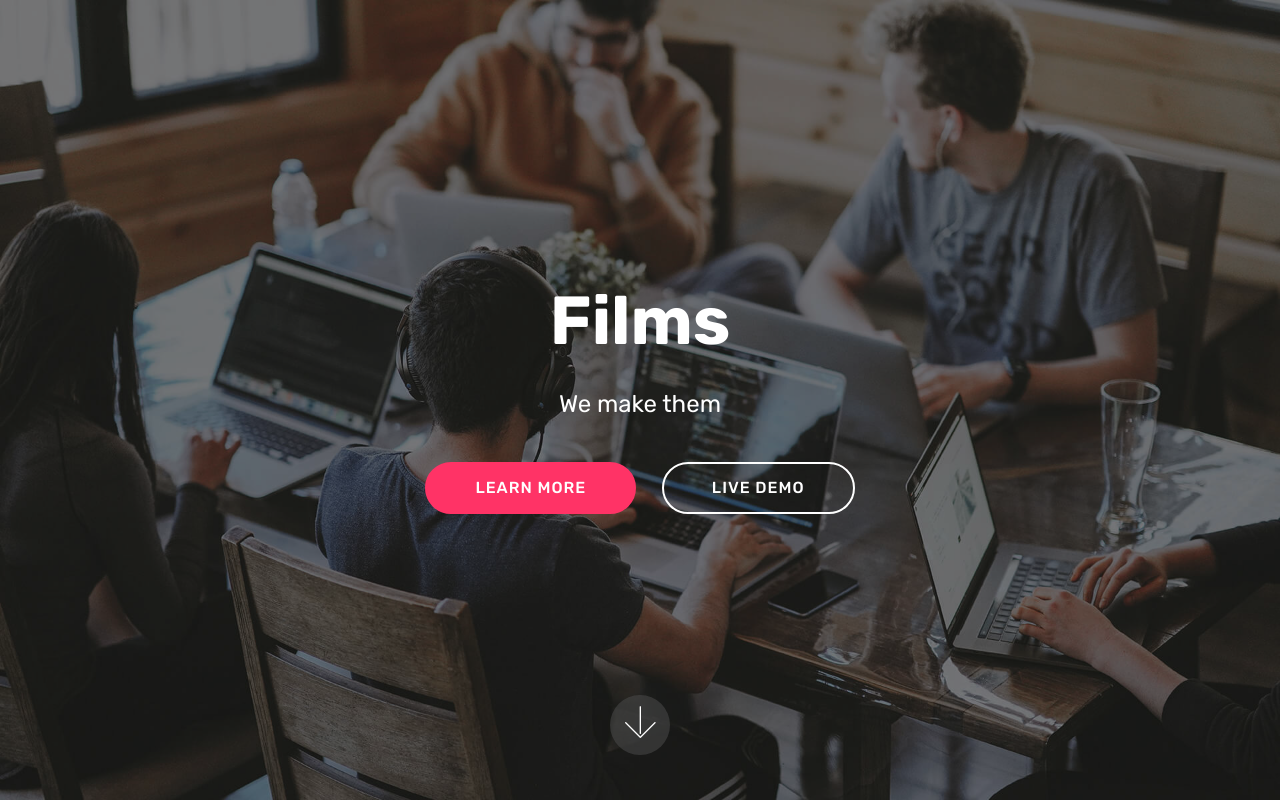
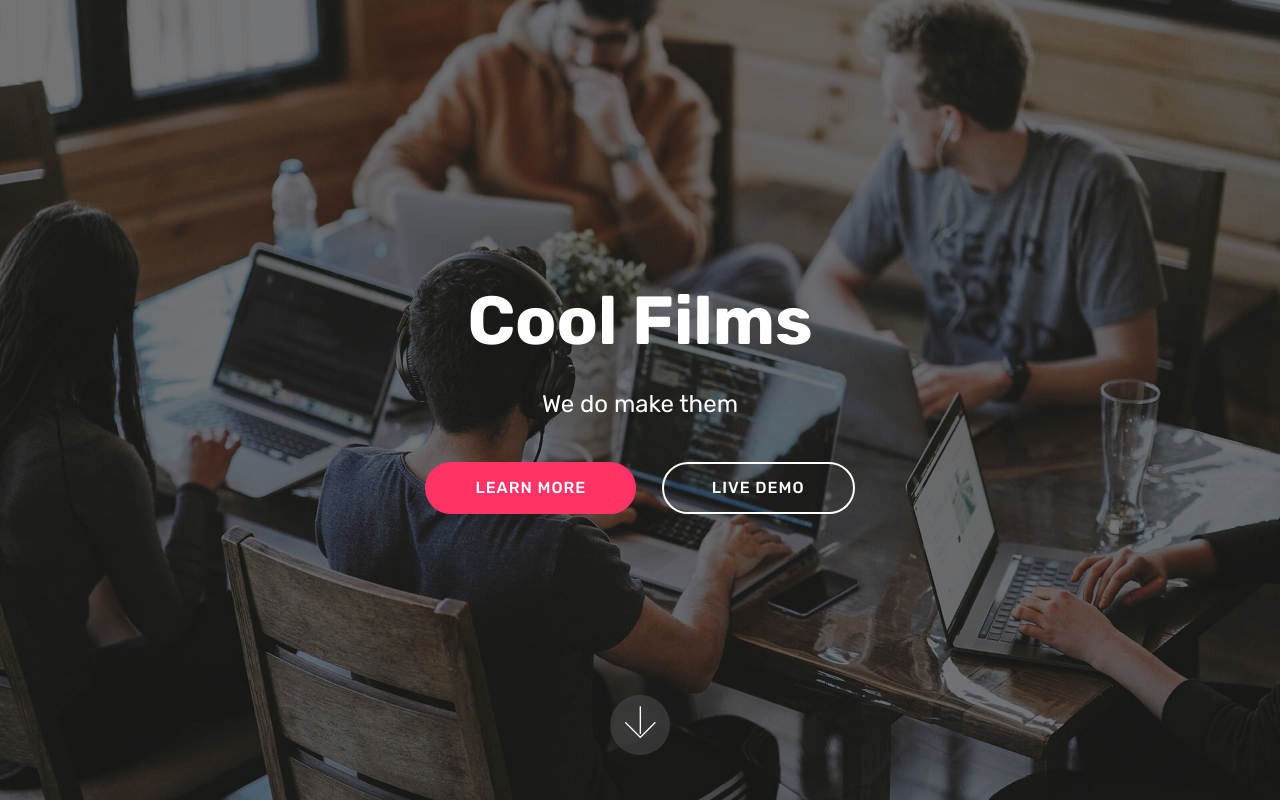
Before and after one commit to uciv/ascend, a plain HTML site: page index.html in a window 1280 px wide. Shown: the top 802 px of the page. Drawn offline with Linux system fonts and the light colour scheme; files whose address does not match are found by name.

Commit message:
This is the Azure trial

```diff
--- a/index.html
+++ b/index.html
@@ -32,9 +32,9 @@
     <div class="container align-center">
         <div class="row justify-content-md-center">
             <div class="mbr-white col-md-10">
-                <h1 class="mbr-section-title mbr-bold pb-3 mbr-fonts-style display-1">Films</h1>
+                <h1 class="mbr-section-title mbr-bold pb-3 mbr-fonts-style display-1">Cool Films</h1>
 
-                <p class="mbr-text pb-3 mbr-fonts-style display-5">We make them</p>
+                <p class="mbr-text pb-3 mbr-fonts-style display-5">We do make them</p>
                 <div class="mbr-section-btn"><a class="btn btn-md btn-secondary display-4" href="https://mobirise.co">LEARN MORE</a>
                     <a class="btn btn-md btn-white-outline display-4" href="https://mobirise.co">LIVE DEMO</a></div>
             </div>
```
